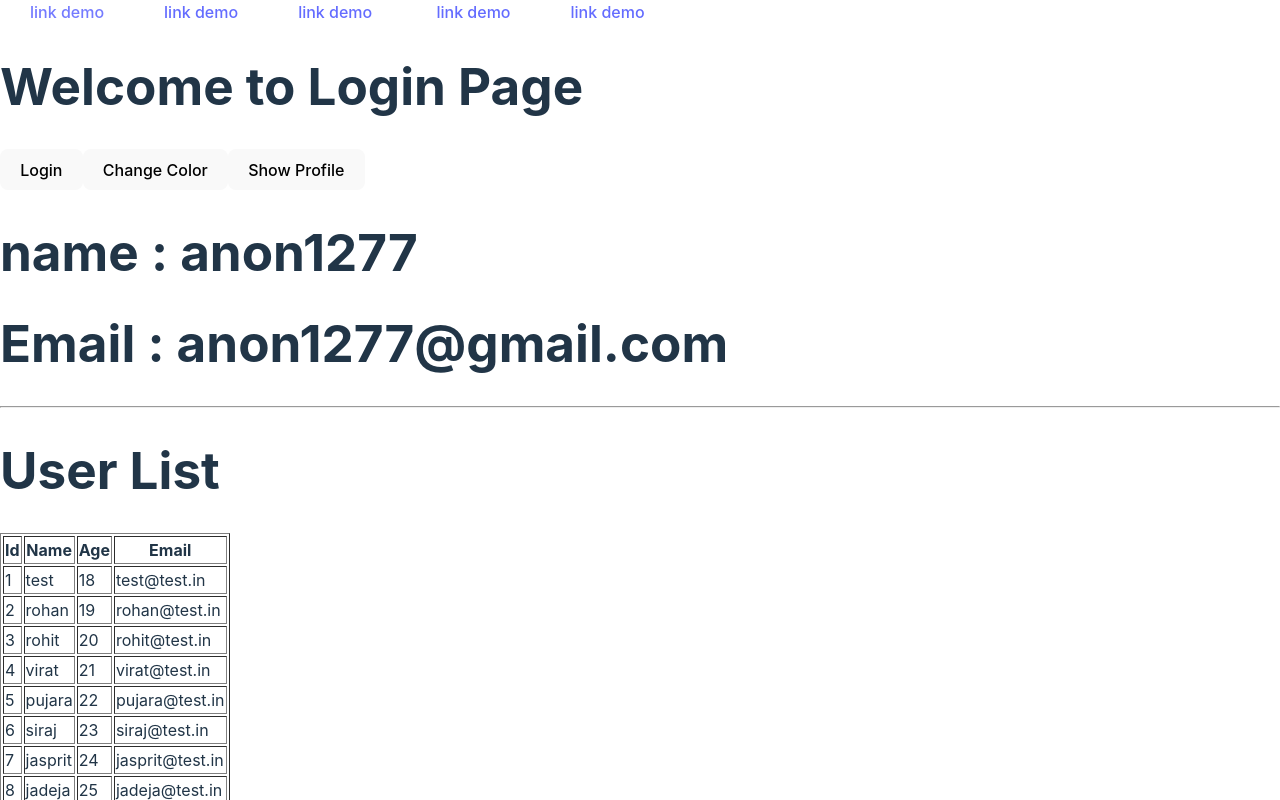
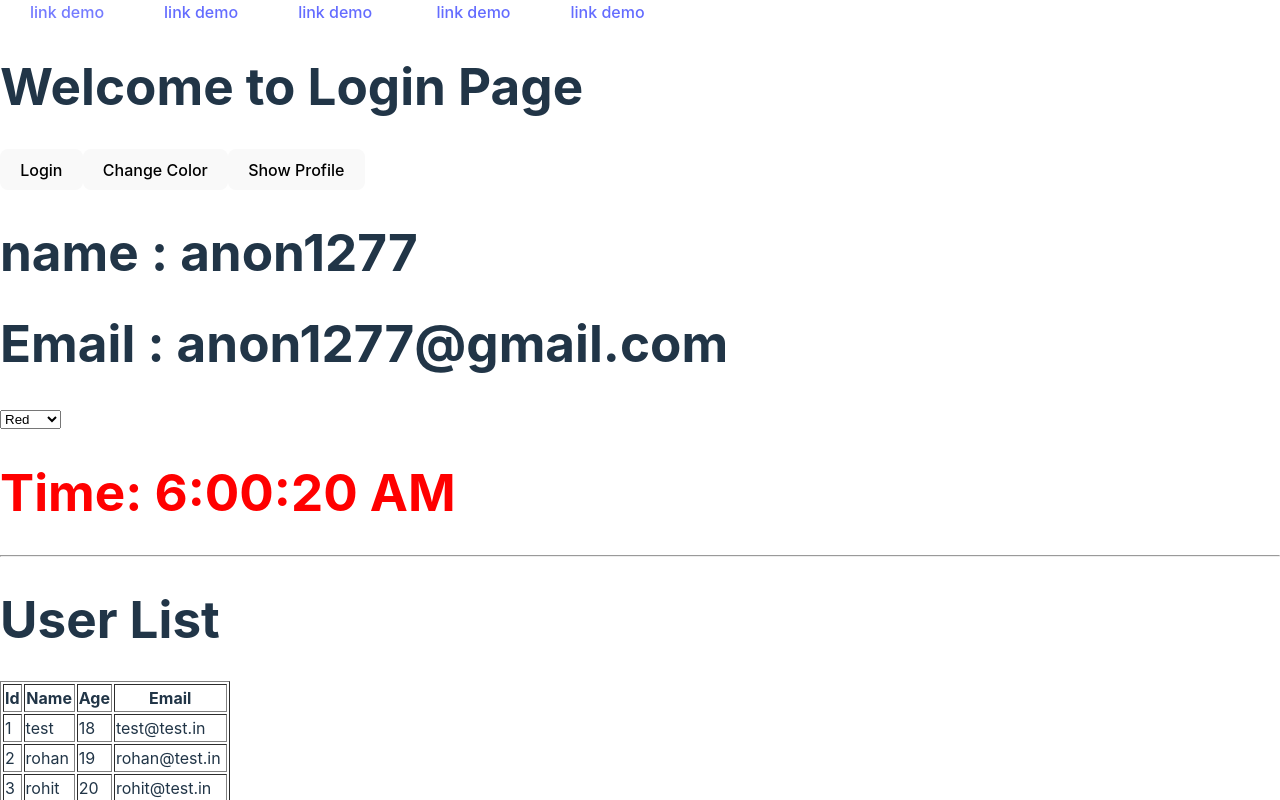
Before and after one commit to anon1277/react-demo, a React (Vite) app: page / in a window 1280 px wide. Shown: the top 800 px of the page. Built offline with nearby package versions, Linux system fonts and the light colour scheme.

Commit message:
Implement real-time digital clock with state and useEffect for time updates

```diff
--- a/src/App.jsx
+++ b/src/App.jsx
@@ -11,6 +11,7 @@ import InputField from "./InputFiels";
 import Skills from "./Skills";
 import SelectGenderCityDropdown from "./SelectGenderCityDropdown";
 import UserList from "./UserList";
+import Clock from "./Clock";
 
 const PageName = "Login Page";
 
@@ -20,6 +21,8 @@ function sum(val1, val2) {
 
 function App() {
   const [color, setColor] = useState("red");
+  const [Clockcolor, setClockColor] = useState("red");
+
   const [displayProfile, setDisplay] = useState(true);
   const [showLogin, setLogin] = useState(false);
   const [student, setStudent] = useState("anon");
@@ -43,7 +46,17 @@ function App() {
       {displayProfile && <Profile />}
       {showLogin && <Userlogin />}
 
-      {/* user list */}
+     {/* Display time */}
+      <select name="" id="" onChange={(event)=>setClockColor(event.target.value)}>
+        <option value="red">Red</option>
+        <option value="pink">Pink</option>
+        <option value="green">reen</option>
+        <option value="yellow">Yellow</option>
+
+      </select>
+       <Clock
+     color={Clockcolor} />
+     {/* user list */}
       <UserList />
       {/* //skill list */}
       <Skills />
--- /dev/null
+++ b/src/Clock.jsx
@@ -0,0 +1,24 @@
+import { useState, useEffect } from "react";
+
+const Clock = ({ color }) => {
+  // State to store the current time
+  const [currentTime, setCurrentTime] = useState(new Date().toLocaleTimeString());
+
+  // Update the time every second
+  useEffect(() => {
+    const intervalId = setInterval(() => {
+      setCurrentTime(new Date().toLocaleTimeString()); // Update time
+    }, 1000); // Update every second
+
+    // Cleanup the interval when the component is unmounted
+    return () => clearInterval(intervalId);
+  }, []); // Empty dependency array ensures this effect runs only once after initial render
+
+  return (
+    <div>
+      <h1 style={{ color: color }}>Time: {currentTime}</h1>
+    </div>
+  );
+};
+
+export default Clock;
```
